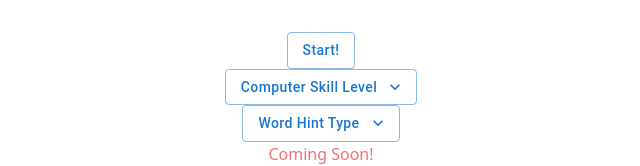
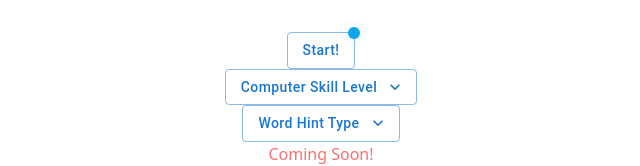
Before and after one commit to turnerian2004/scrabble, a React (Vite) app: page / in a window 1280 px wide. Shown: the top 166 px of the page, without its empty margins (319-959 px from the left). Built offline with nearby package versions, Linux system fonts and the light colour scheme.

Commit message:
feature: add animated pulse to start btn

```diff
--- a/src/StartButton/StartButton.tsx
+++ b/src/StartButton/StartButton.tsx
@@ -12,14 +12,23 @@
 
 export const StartButton: React.FC<IStartButton> = ({ dispatch }) => {
     return (
+        <>
             <Button
                 style={{ textTransform: 'none' }}
                 variant="outlined"
                 onClick={() => {
                     dispatch({ type: UserActions.STARTGAME })
                 }}
+                className="absolute"
             >
+                <div className="absolute top-0 right-0 transform translate-x-1/2 -translate-y-1/2">
+                    <span className="relative flex h-3 w-3">
+                        <span className="animate-ping absolute inline-flex h-full w-full rounded-full bg-sky-400 opacity-75"></span>
+                        <span className="relative inline-flex rounded-full h-3 w-3 bg-sky-500"></span>
+                    </span>
+                </div>
                 Start!
             </Button>
+        </>
     )
 }
```
Lines whose indentation alone changed are shown as unchanged.
